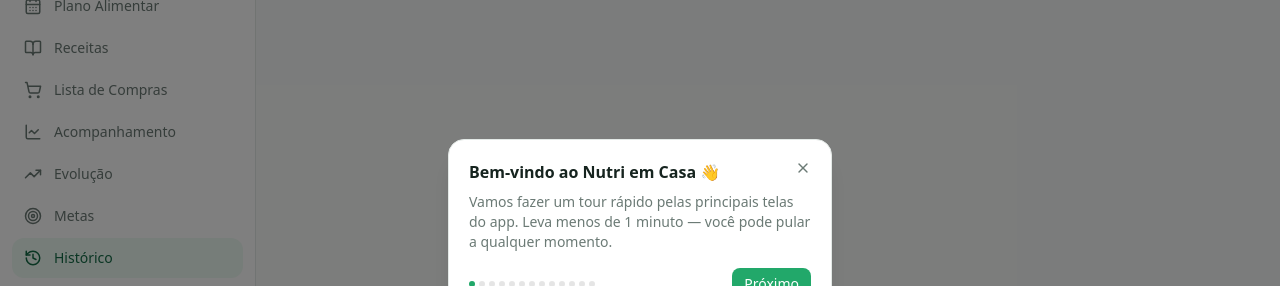
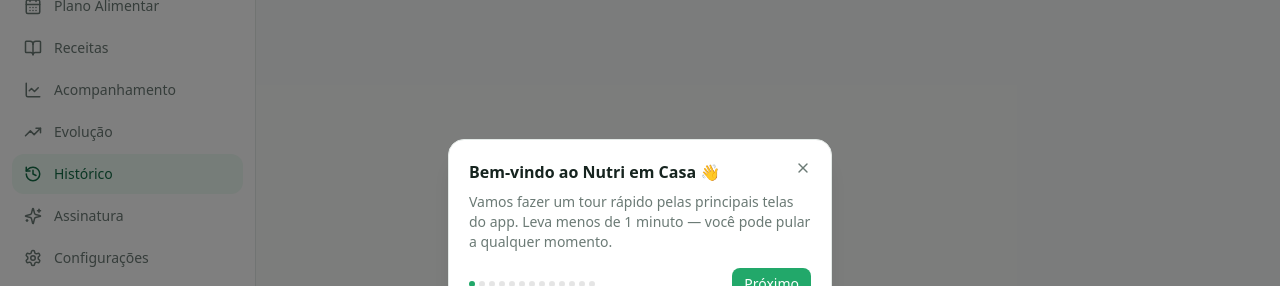
Before and after one commit to andersondanrlei33-blip/nutri-em-casa, a Next.js app: page /historico in a window 1280 px wide. Shown: the part 170-456 px from the top of the page. Built offline with nearby package versions, Linux system fonts and the light colour scheme; no server answers.

Commit message:
Update Sidebar.tsx

```diff
--- a/src/components/layout/Sidebar.tsx
+++ b/src/components/layout/Sidebar.tsx
@@ -7,10 +7,8 @@
   Stethoscope,
   CalendarDays,
   BookOpen,
-  ShoppingCart,
   LineChart,
   TrendingUp,
-  Target,
   History,
   Settings,
   Sparkles,
@@ -23,10 +21,8 @@
   { href: "/consulta", label: "Consulta Nutricional", icone: Stethoscope, tour: "nav-consulta" },
   { href: "/plano", label: "Plano Alimentar", icone: CalendarDays, tour: "nav-plano" },
   { href: "/receitas", label: "Receitas", icone: BookOpen, tour: "nav-receitas" },
-  { href: "/lista-compras", label: "Lista de Compras", icone: ShoppingCart, tour: "nav-lista-compras" },
   { href: "/acompanhamento", label: "Acompanhamento", icone: LineChart, tour: "nav-acompanhamento" },
   { href: "/evolucao", label: "Evolução", icone: TrendingUp, tour: "nav-evolucao" },
-  { href: "/metas", label: "Metas", icone: Target, tour: "nav-metas" },
   { href: "/historico", label: "Histórico", icone: History, tour: "nav-historico" },
   { href: "/assinatura", label: "Assinatura", icone: Sparkles, tour: "nav-assinatura" },
   { href: "/configuracoes", label: "Configurações", icone: Settings, tour: "nav-configuracoes" },
```
